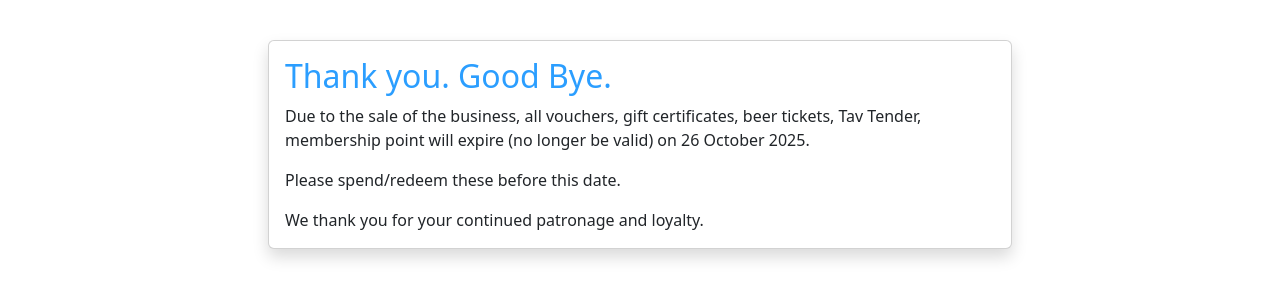
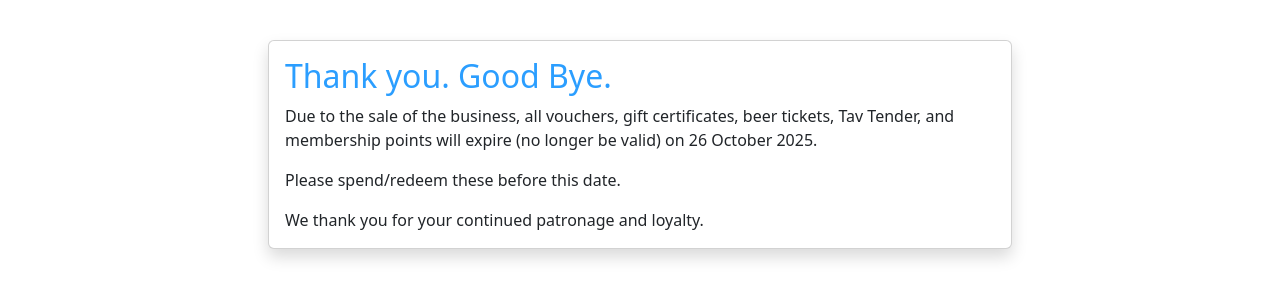
Before and after one commit to GbahTav/GbahTav.github.io, a Jekyll site: the page built from rewards.html, in a window 1280 px wide. Shown: the part 339-639 px from the top of the page. Built offline with Jekyll 4.4.1, drawn with Linux system fonts in a browser that asks for light colours.

Commit message:
Update rewards.html

```diff
--- a/rewards.html
+++ b/rewards.html
@@ -9,7 +9,7 @@ lead:
   <div class="card shadow rounded col-md-8 mx-auto">
     <div class="card-body">
       <h2 class="card-title text-brand-base">Thank you. Good Bye.</h2>
-      <p class="card-text">Due to the sale of the business, all vouchers, gift certificates, beer tickets, Tav Tender, membership point will expire (no longer be valid) on 26 October 2025.</p>
+      <p class="card-text">Due to the sale of the business, all vouchers, gift certificates, beer tickets, Tav Tender, and membership points will expire (no longer be valid) on 26 October 2025.</p>
       <p class="card-text">Please spend/redeem these before this date.</p>
       <p class="card-text">We thank you for your continued patronage and loyalty.</p>
     </div>
```
